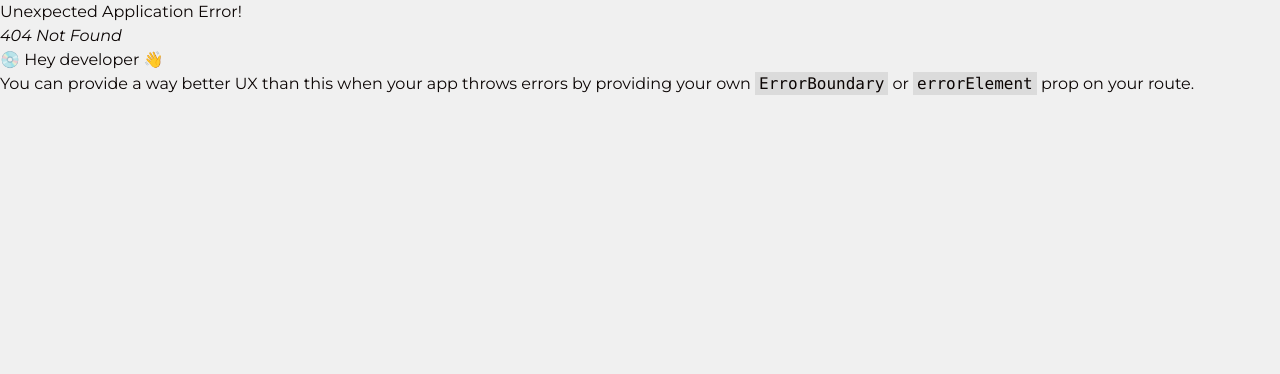
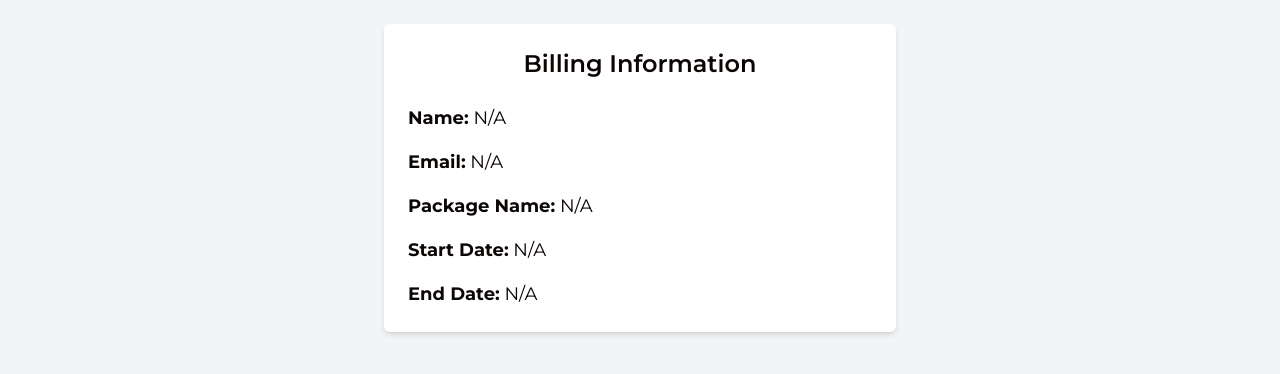
Before and after one commit to bijoymamud/Davisdebard_client, a React (Vite) app: page /billingInfo in a window 1280 px wide. Before the commit this address had no page. Shown: the top 374 px of the page. Built offline with nearby package versions, Linux system fonts and the light colour scheme; no server answers.

Commit message:
billing info

```diff
--- /dev/null
+++ b/src/Pages/BillingInfo/BillingInfo.jsx
@@ -0,0 +1,62 @@
+import React from "react";
+import { useBillingInfoQuery } from "../redux/features/baseApi/baseApi";
+
+const BillingInfo = () => {
+  const { data } = useBillingInfoQuery();
+
+  // Extract data from the API response
+  const billInfo = data?.data?.package?.name;
+  console.log(billInfo);
+
+  const userName = data?.data?.user?.name;
+  const userEmail = data?.data?.user?.email;
+  const Pack_startDate = data?.data?.start_date;
+  const Pack_endDate = data?.data?.expire_date;
+
+  // Format dates (convert to readable format)
+  const formattedStartDate = Pack_startDate
+    ? new Date(Pack_startDate).toLocaleDateString("en-US", {
+        year: "numeric",
+        month: "long",
+        day: "numeric",
+      })
+    : "N/A";
+
+  const formattedEndDate = Pack_endDate
+    ? new Date(Pack_endDate).toLocaleDateString("en-US", {
+        year: "numeric",
+        month: "long",
+        day: "numeric",
+      })
+    : "N/A";
+
+  return (
+    <div className="p-6 bg-gray-100 min-h-screen flex flex-col items-center">
+      <div className="bg-white shadow-md rounded-md p-6 w-full max-w-lg">
+        <h1 className="text-2xl font-semibold text-center mb-6">
+          Billing Information
+        </h1>
+        <div className="space-y-4">
+          {/* Display user and package information */}
+          <h2 className="text-lg">
+            <strong>Name:</strong> {userName || "N/A"}
+          </h2>
+          <h2 className="text-lg">
+            <strong>Email:</strong> {userEmail || "N/A"}
+          </h2>
+          <h2 className="text-lg">
+            <strong>Package Name:</strong> {billInfo || "N/A"}
+          </h2>
+          <h2 className="text-lg">
+            <strong>Start Date:</strong> {formattedStartDate}
+          </h2>
+          <h2 className="text-lg">
+            <strong>End Date:</strong> {formattedEndDate}
+          </h2>
+        </div>
+      </div>
+    </div>
+  );
+};
+
+export default BillingInfo;
--- a/src/Pages/Home/ChatInterface.jsx
+++ b/src/Pages/Home/ChatInterface.jsx
@@ -356,7 +356,7 @@ import { Mic, Send, Plus, Menu, CircleHelp } from "lucide-react";
 import { RiChatHistoryLine } from "react-icons/ri";
 import { MdLogout, MdOutlineQuestionAnswer } from "react-icons/md";
 import { AiFillThunderbolt } from "react-icons/ai";
-import { FaMoon, FaRegUser, FaSun } from "react-icons/fa";
+import {FaRegUser} from "react-icons/fa";
 import { IoInvertMode } from "react-icons/io5";
 import { Link, useNavigate } from "react-router-dom";
 import { HiOutlineBars4 } from "react-icons/hi2";
--- a/src/Pages/redux/features/baseApi/baseApi.js
+++ b/src/Pages/redux/features/baseApi/baseApi.js
@@ -113,6 +113,11 @@ export const baseApi = createApi({
                 method: "POST",
                 body: data
             })
+        }),
+
+        //billinginfo
+        billingInfo: builder.query({
+            query:()=> "/subscriptions/"
         })
 
 
@@ -140,4 +145,6 @@ export const {
 
     usePaymentActivationMutation,
 
+    useBillingInfoQuery,
+
 } = baseApi
--- a/src/Routes/router.jsx
+++ b/src/Routes/router.jsx
@@ -15,6 +15,7 @@ import HelpSupportThank from "../Pages/HelpSupport/HelpSupportThank";
 import ChangePassSuccessFull from '../Pages/Login/ChangePassSuccessfull'
 import PaymentSuccess from "../Pages/ManageSubcription/PaymentSuccess";
 import PaymentCancle from "../Pages/ManageSubcription/PaymentCancle";
+import BillingInfo from "../Pages/BillingInfo/BillingInfo";
 
 export const router = createBrowserRouter([
     {
@@ -58,6 +59,10 @@ export const router = createBrowserRouter([
             path: "/helpSupportThank",
             element: <HelpSupportThank/>
           },
+          {
+            path: "/billingInfo",
+            element: <BillingInfo/>
+          }
 
       ]
     },
```
